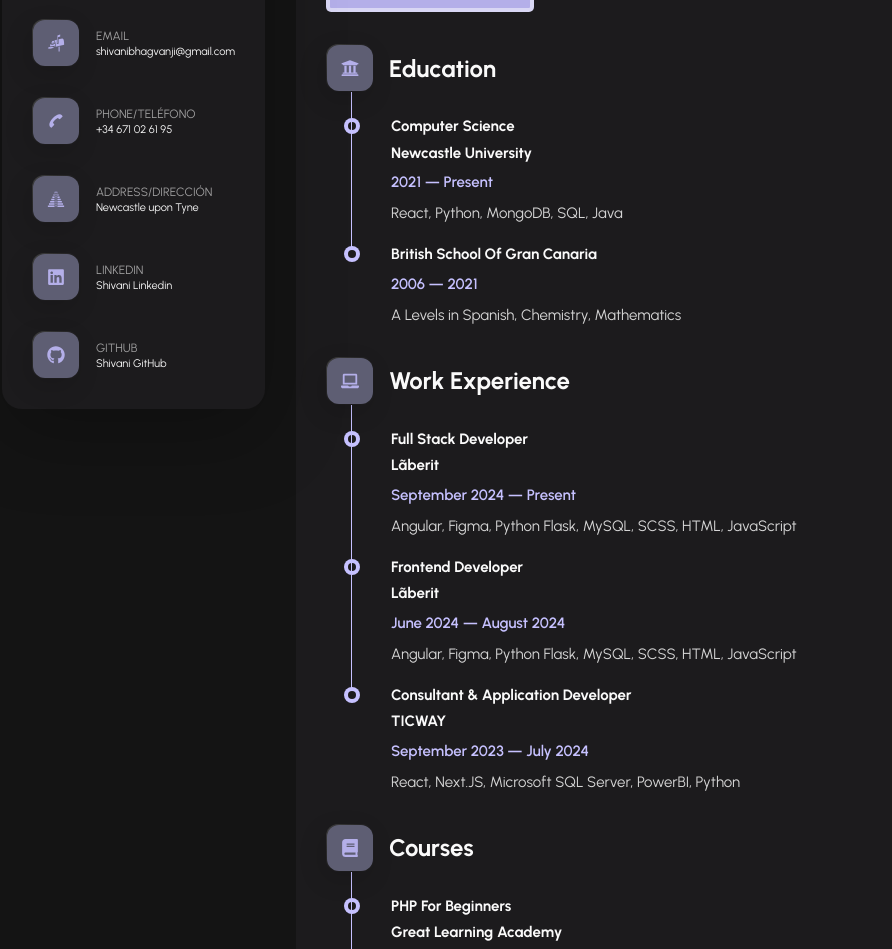
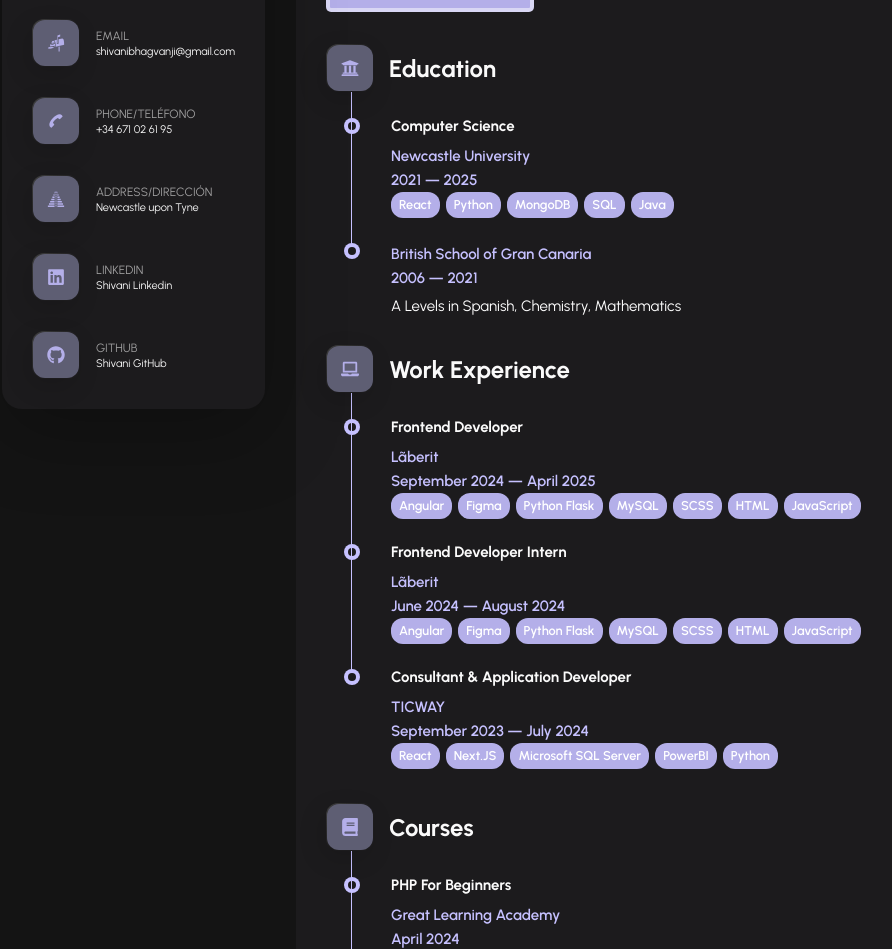
Before and after one commit to shivanirajani/shivani-portfolio, a React (Vite) app: page /resume in a window 1280 px wide. Shown: the part 223-1172 px from the top of the page, without its empty margins (44-936 px from the left). Built offline with nearby package versions, Linux system fonts and the light colour scheme.

Commit message:
made changes to about us section and resume section

```diff
--- a/src/pages/Resume/Resume.jsx
+++ b/src/pages/Resume/Resume.jsx
@@ -1,13 +1,54 @@
 import React, { useState } from 'react';
 import { FaBook, FaLaptop, FaUniversity, FaHandsHelping } from "react-icons/fa";
 import { motion, AnimatePresence } from 'framer-motion';
-import TimelineItem from './TimelineItem';
 
 const Resume = () => {
   const [language, setLanguage] = useState("en");
 
-  // Define toggleLanguage to switch between 'en' and 'es'
   const toggleLanguage = () => setLanguage(prev => (prev === "en" ? "es" : "en"));
+
+  const techStyle = {
+    backgroundColor: "#b4afe9",
+    color: "#fff",
+    fontSize: "0.8rem",
+    padding: "3px 8px",
+    borderRadius: "12px",
+    marginRight: "6px",
+    display: "inline-block",
+    marginBottom: "4px",
+  };
+
+  const TimelineItem = ({ degree, work, place, date, description, useTechStyle = true }) => {
+    const renderDescription = () => {
+      if (!description) return null;
+
+      if (useTechStyle) {
+        return (
+          <div>
+            {description.split(',').map((tech, index) => (
+              <span key={index} style={techStyle}>
+                {tech.trim()}
+              </span>
+            ))}
+          </div>
+        );
+      }
+
+      // Set paragraph text color to white
+      return <p style={{ marginTop: "0.5em", color: "#fff" }}>{description}</p>;
+    };
+
+
+
+    return (
+      <li className="timeline-item">
+        <h4 className="h4 timeline-item-title">{degree || work}</h4>
+        <span>{place}</span>
+        <span className="timeline-date">{date}</span>
+        {renderDescription()}
+      </li>
+    );
+  };
 
   const content = {
     en: {
@@ -18,12 +59,12 @@ const Resume = () => {
       volunteeringTitle: "Volunteering",
       timelineItems: {
         education: [
-          { degree: "Computer Science", place: "Newcastle University", date: "2021 — Present", description: "React, Python, MongoDB, SQL, Java" },
+          { degree: "Computer Science", place: "Newcastle University", date: "2021 — 2025", description: "React, Python, MongoDB, SQL, Java" },
           { place: "British School of Gran Canaria", date: "2006 — 2021", description: "A Levels in Spanish, Chemistry, Mathematics" }
         ],
         workExperience: [
-          { work: "Full Stack Developer", place: "Lãberit", date: "September 2024 — Present", description: "Angular, Figma, Python Flask, MySQL, SCSS, HTML, JavaScript" },
-          { work: "Frontend Developer", place: "Lãberit", date: "June 2024 — August 2024", description: "Angular, Figma, Python Flask, MySQL, SCSS, HTML, JavaScript" },
+          { work: "Frontend Developer", place: "Lãberit", date: "September 2024 — April 2025", description: "Angular, Figma, Python Flask, MySQL, SCSS, HTML, JavaScript" },
+          { work: "Frontend Developer Intern", place: "Lãberit", date: "June 2024 — August 2024", description: "Angular, Figma, Python Flask, MySQL, SCSS, HTML, JavaScript" },
           { work: "Consultant & Application Developer", place: "TICWAY", date: "September 2023 — July 2024", description: "React, Next.JS, Microsoft SQL Server, PowerBI, Python" },
         ],
         courses: [
@@ -33,8 +74,9 @@ const Resume = () => {
           { work: "Couch to Coder", place: "Bright Network Academy", date: "August 2023 — September 2023", description: "Python" }
         ],
         volunteering: [
-          { work: "Peer Mentor for Computer Science", place: "Newcastle University", date: "September 2024 — Present", description: "Support the academic and personal development of fresher students by creating an inclusive and engaging environment." },
-          { work: "President of Bollywood Dance Society", place: "Newcastle University", date: "September 2024 — Present", description: "Leading the society by overseeing and coordinating all activity." },
+          { work: "Web Developer Intern", place: "Venture Validation Lab", date: "March 2025 — Present", description: "Wordpress, Elementor"},
+          { work: "Peer Mentor for Computer Science", place: "Newcastle University", date: "September 2024 — April 2025", description: "Support the academic and personal development of fresher students by creating an inclusive and engaging environment." },
+          { work: "President of Bollywood Dance Society", place: "Newcastle University", date: "September 2024 — May 2025", description: "Leading the society by overseeing and coordinating all activity." },
           { work: "Secretary of Bollywood Dance Society", place: "Newcastle University", date: "September 2023 — August 2024", description: "Oversee the society's email inbox and assist with various administrative responsibilities to ensure smooth operations."}
         ]
       }
@@ -47,12 +89,12 @@ const Resume = () => {
       volunteeringTitle: "Voluntariado",
       timelineItems: {
         education: [
-          { degree: "Ciencias de la Computación", place: "Newcastle University", date: "2021 — Presente", description: "React, Python, MongoDB, SQL, Java" },
+          { degree: "Ciencias de la Computación", place: "Newcastle University", date: "2021 — 2025", description: "React, Python, MongoDB, SQL, Java" },
           { place: "British School of Gran Canaria", date: "2006 — 2021", description: "A Levels en Lengua Castellaña, Química, Matemáticas" }
         ],
         workExperience: [
-          { work: "Desarrolladora Full Stack", place: "Lãberit", date: "Septiembre 2024 — Presente", description: "Angular, Figma, Python Flask, MySQL, SCSS, HTML, JavaScript" },
-          { work: "Desarrolladora Frontend", place: "Lãberit", date: "Junio 2024 — Agosto 2024", description: "Angular, Figma, Python Flask, MySQL, SCSS, HTML, JavaScript" },
+          { work: "Desarrolladora Frontend", place: "Lãberit", date: "Septiembre 2024 — Abril 2025", description: "Angular, Figma, Python Flask, MySQL, SCSS, HTML, JavaScript" },
+          { work: "Prácticas Desarrolladora Frontend", place: "Lãberit", date: "Junio 2024 — Agosto 2024", description: "Angular, Figma, Python Flask, MySQL, SCSS, HTML, JavaScript" },
           { work: "Consultora y Desarrolladora de Aplicaciones", place: "TICWAY", date: "Septiembre 2023 — Julio 2024", description: "React, Next.JS, Microsoft SQL Server, PowerBI, Python" },
         ],
         courses: [
@@ -62,8 +104,9 @@ const Resume = () => {
           { work: "Couch to Coder", place: "Bright Network Academy", date: "Agosto 2023 — Septiembre 2023", description: "Python" }
         ],
         volunteering: [
-          { work: "Mentor para Estudiantes de Ciencias de la Computación", place: "Newcastle University", date: "Septiembre 2024 — Presente", description: "Apoyo al desarrollo académico y personal de los estudiantes nuevos." },
-          { work: "Presidenta de Bollywood Dance Society", place: "Newcastle University", date: "Septiembre 2024 — Presente", description: "Liderar el equipo, supervisando y coordinando todas sus actividades." },
+          { work: "Desarrolladora Web", place: "Venture Validation Lab", date: "March 2025 — Presente", description: "Wordpress, Elementor"},
+          { work: "Mentor para Estudiantes de Ciencias de la Computación", place: "Newcastle University", date: "Septiembre 2024 — Abril 2025", description: "Apoyo al desarrollo académico y personal de los estudiantes nuevos." },
+          { work: "Presidenta de Bollywood Dance Society", place: "Newcastle University", date: "Septiembre 2024 — Mayo 2025", description: "Liderar el equipo, supervisando y coordinando todas sus actividades." },
           { work: "Secretaria de Bollywood Dance Society", place: "Newcastle University", date: "Septiembre 2023 — Agosto 2024", description: "Gestionar la bandeja de entrada del correo electrónico del equipo y apoyar en las tareas administrativas para garantizar su buen funcionamiento." }
         ]
       }
@@ -103,7 +146,6 @@ const Resume = () => {
           </span>
           {language === "en" ? "Cambiar a Español" : "Change to English"}
         </button>
-
       </header>
 
       <AnimatePresence mode="wait">
@@ -124,13 +166,7 @@ const Resume = () => {
             </div>
             <ol className="timeline-list">
             {content[language].timelineItems.education.map((item, index) => (
-                <TimelineItem
-                  key={index}
-                  degree={item.degree}
-                  place={item.place}
-                  date={item.date}
-                  description={item.description}
-                />
+            <TimelineItem key={index} {...item} useTechStyle={index !== 1} />
           ))}
             </ol>
           </div>
@@ -145,13 +181,7 @@ const Resume = () => {
             </div>
             <ol className="timeline-list">
               {content[language].timelineItems.workExperience.map((item, index) => (
-                <TimelineItem
-                  key={index}
-                  work={item.work}
-                  place={item.place}
-                  date={item.date}
-                  description={item.description}
-                />
+                <TimelineItem key={index} {...item} useTechStyle={true} />
               ))}
             </ol>
           </div>
@@ -166,13 +196,7 @@ const Resume = () => {
             </div>
             <ol className="timeline-list">
               {content[language].timelineItems.courses.map((item, index) => (
-                <TimelineItem
-                  key={index}
-                  work={item.work}
-                  place={item.place}
-                  date={item.date}
-                  description={item.description}
-                />
+                <TimelineItem key={index} {...item} useTechStyle={true} />
               ))}
             </ol>
           </div>
@@ -187,13 +211,7 @@ const Resume = () => {
             </div>
             <ol className="timeline-list">
               {content[language].timelineItems.volunteering.map((item, index) => (
-                <TimelineItem
-                  key={index}
-                  work={item.work}
-                  place={item.place}
-                  date={item.date}
-                  description={item.description}
-                />
+                <TimelineItem key={index} {...item} useTechStyle={index === 0} />
               ))}
             </ol>
           </div>
```
Also changed, not shown: src/pages/About/About.jsx (+5 -6 lines). Lines whose indentation alone changed are shown as unchanged.
